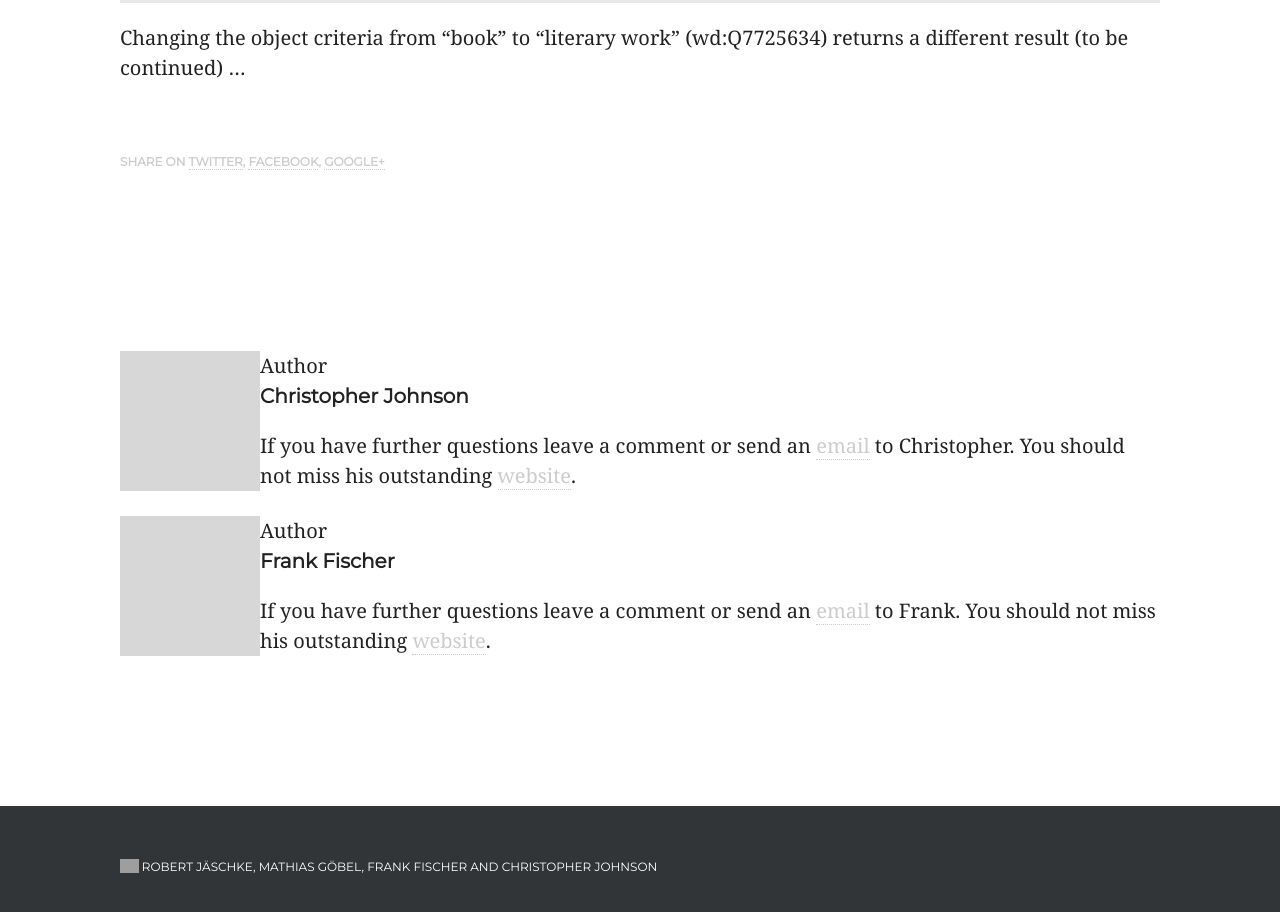
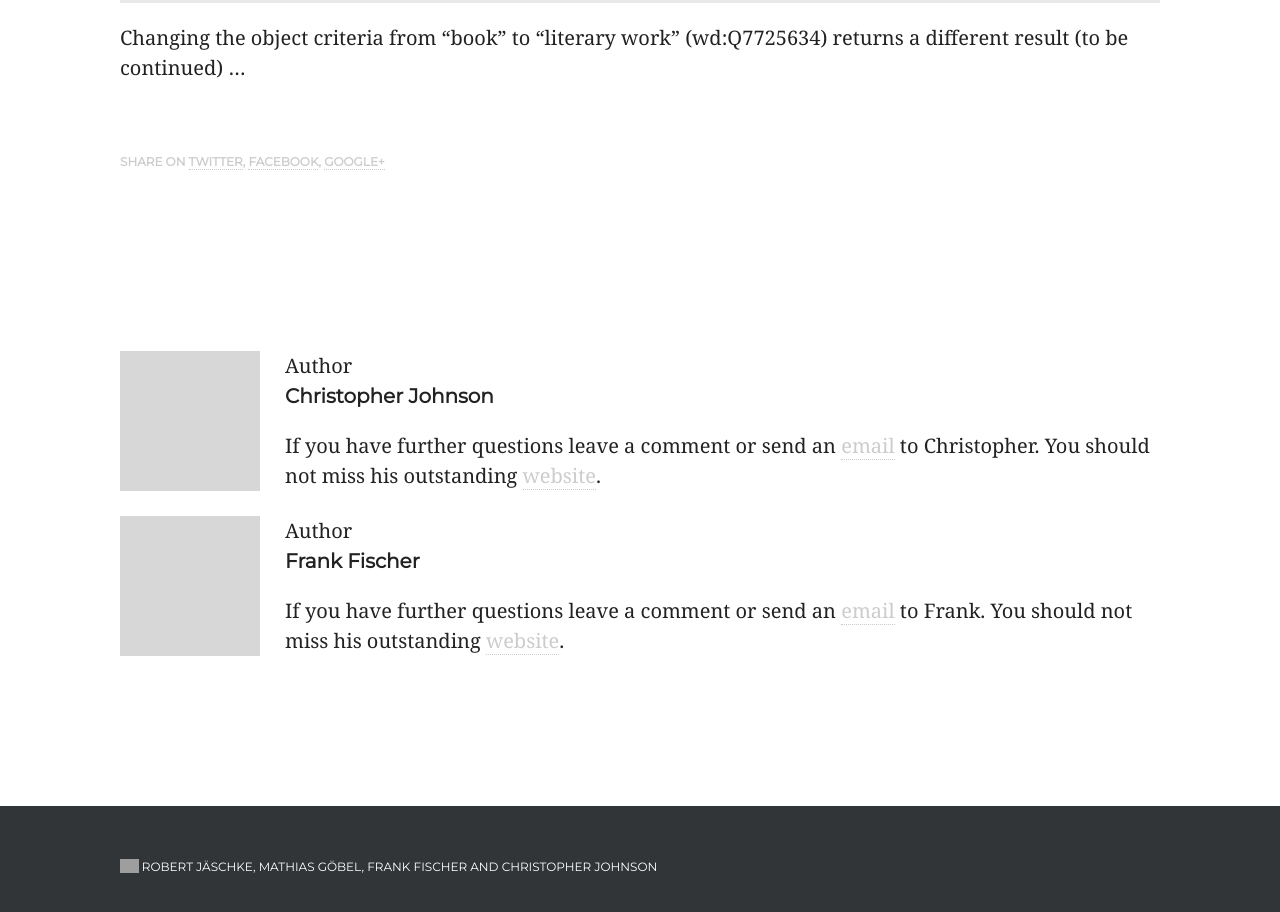
Before and after one commit to weltliteratur/blog, a Jekyll site: the page built from _posts/2016-02-18-Some-Preparations.markdown, in a window 1280 px wide. Shown: the part 839-1751 px from the top of the page. Built offline with Jekyll 4.4.1, drawn with Linux system fonts in a browser that asks for light colours; nearby versions of some CDN libraries; some web fonts are replaced; grey boxes are pictures that could not be loaded.

Commit message:
Update style.css

```diff
--- a/css/style.css
+++ b/css/style.css
@@ -7,8 +7,9 @@ p.copy > img {
 }
 .author-info + .author-info {margin-top:25px;}
 .avatarwrapper {
-	float:left;
+    float:left;
     opacity: 0.4;
+    margin-right: 25px;
 }
 .authors {#f2f2f2 none repeat scroll 0 0}
 /* --------------------------------------
```
